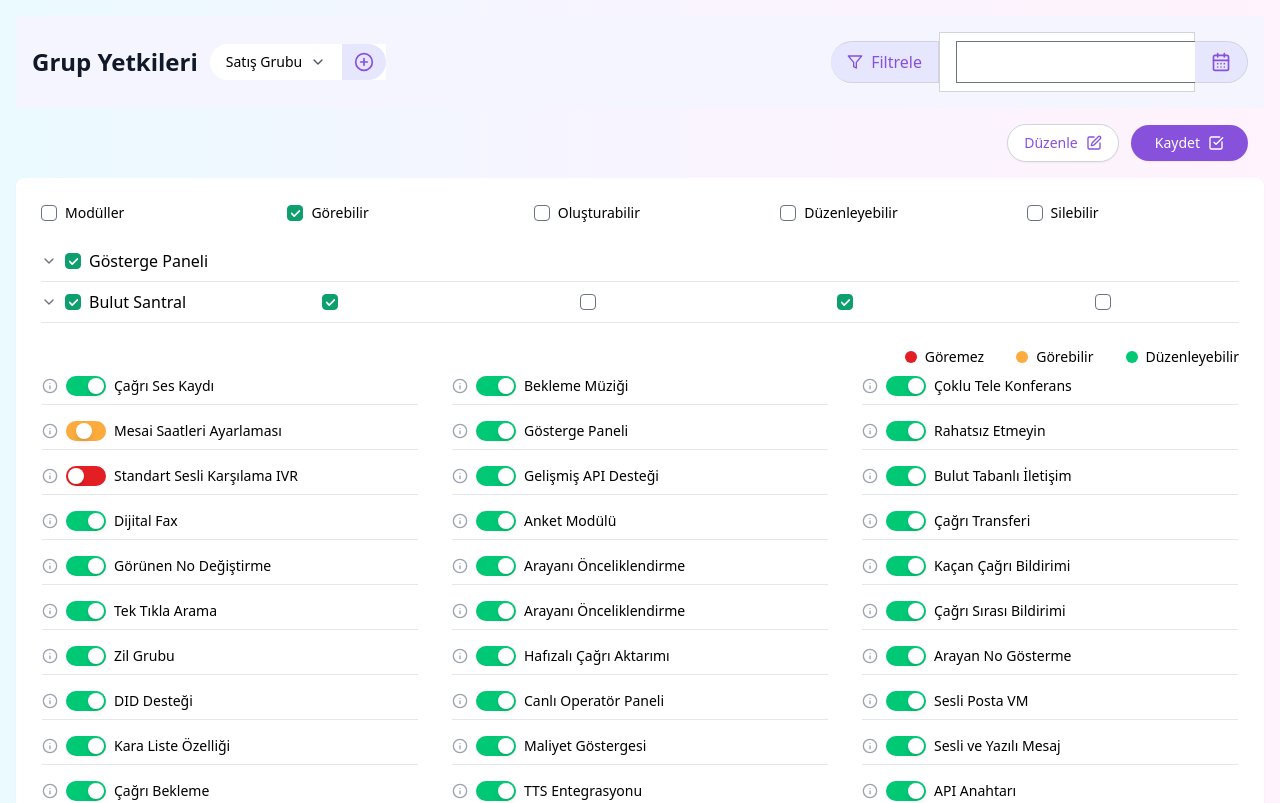
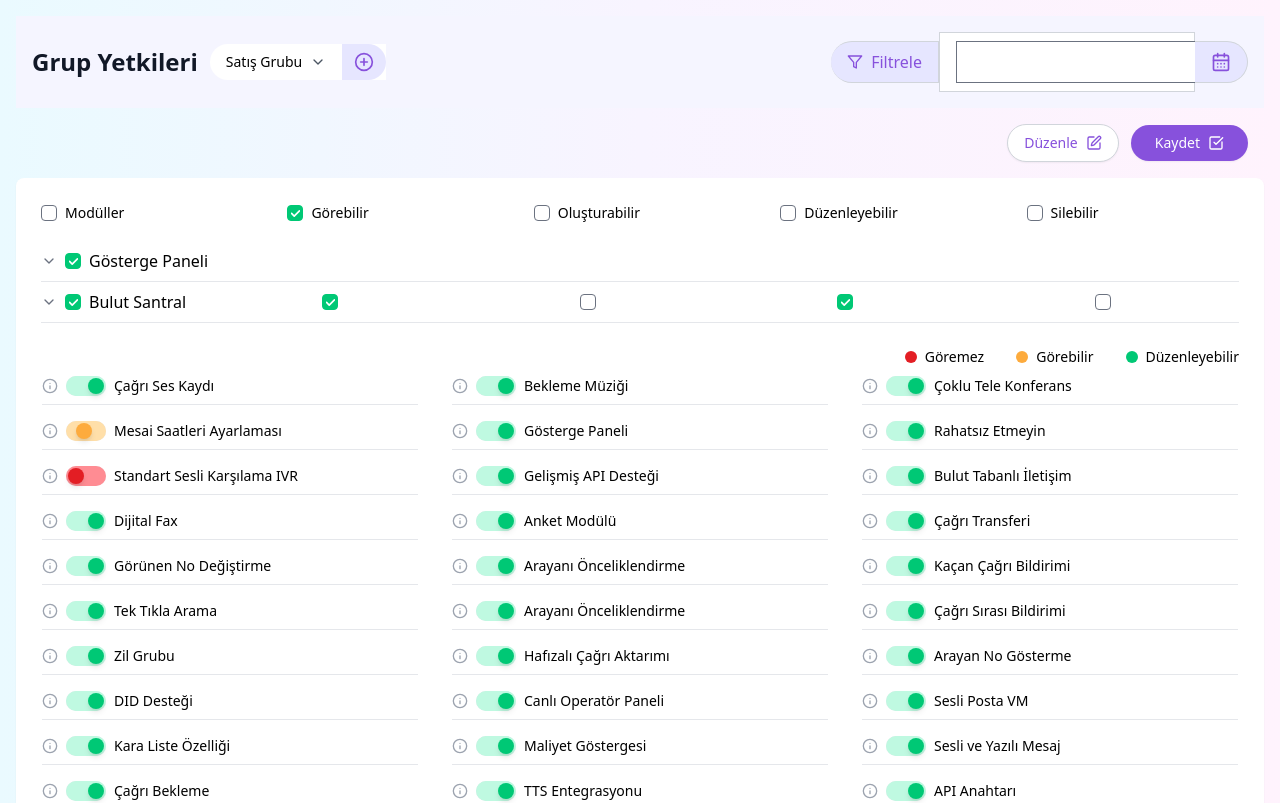
Before and after one commit to fatihkurtl/kbkm_test, a React (Vite) app: page / in a window 1280 px wide. Shown: the top 803 px of the page. Built offline with nearby package versions, Linux system fonts and the light colour scheme.

Commit message:
switchs edited

```diff
--- a/src/App.tsx
+++ b/src/App.tsx
@@ -13,6 +13,19 @@ function App() {
   });
 
   const getStateColor = (state: string) => {
+    switch (state) {
+      case "left":
+        return "bg-[#FF8C93]";
+      case "middle":
+        return "bg-[#FFDFA9]";
+      case "right":
+        return "bg-[#BFF9E1]";
+      default:
+        return "bg-gray-200";
+    }
+  };
+
+  const getSwitchColor = (state: string) => {
     switch (state) {
       case "left":
         return "bg-[#E31E24]";
@@ -70,9 +83,15 @@ function App() {
           <div className="rounded-lg bg-white p-6 shadow-sm">
             <table className="w-full">
               <TableHead />
-              <TableBody features={features} isCollapsed={isCollapsed} setIsCollapsed={setIsCollapsed} toggleFeature={toggleFeature} getStateColor={getStateColor} />
+              <TableBody
+                features={features}
+                isCollapsed={isCollapsed}
+                setIsCollapsed={setIsCollapsed}
+                toggleFeature={toggleFeature}
+                getStateColor={getStateColor}
+                getSwitchColor={getSwitchColor}
+              />
             </table>
-
           </div>
         </div>
       </div>
--- a/src/components/TableBody.tsx
+++ b/src/components/TableBody.tsx
@@ -6,12 +6,22 @@ import Status from "./Status";
 interface TableBodyProps {
   features: IFeature[][];
   isCollapsed: { gosterge: boolean; bulut: boolean };
-  setIsCollapsed: React.Dispatch<React.SetStateAction<{ gosterge: boolean; bulut: boolean }>>;
+  setIsCollapsed: React.Dispatch<
+    React.SetStateAction<{ gosterge: boolean; bulut: boolean }>
+  >;
   toggleFeature: (columnIndex: number, featureId: string) => void;
   getStateColor: (state: string) => string;
+  getSwitchColor: (state: string) => string;
 }
 
-export default function TableBody({ isCollapsed, features, setIsCollapsed, toggleFeature, getStateColor }: TableBodyProps) {
+export default function TableBody({
+  isCollapsed,
+  features,
+  setIsCollapsed,
+  toggleFeature,
+  getStateColor,
+  getSwitchColor,
+}: TableBodyProps) {
   return (
     <tbody>
       <tr>
@@ -36,7 +46,7 @@ export default function TableBody({ isCollapsed, features, setIsCollapsed, toggl
               <input
                 type="checkbox"
                 defaultChecked
-                className="h-4 w-4 rounded text-green-500 checked:text-green-500 checked:border-green-500 focus:ring-0"
+                className="h-4 w-4 rounded text-[#00C875] checked:text-[#00C875] checked:border-[#00C875] focus:ring-0"
               />
               <span>Gösterge Paneli</span>
             </div>
@@ -60,27 +70,27 @@ export default function TableBody({ isCollapsed, features, setIsCollapsed, toggl
               <input
                 type="checkbox"
                 defaultChecked
-                className="h-4 w-4 rounded text-green-500 checked:text-green-500 checked:border-green-500 focus:ring-0"
+                className="h-4 w-4 rounded text-[#00C875] checked:text-[#00C875] checked:border-[#00C875] focus:ring-0"
               />
               <span>Bulut Santral</span>
               <div className="flex flex-1 grid-cols-5 px-32 justify-between">
                 <input
                   type="checkbox"
                   defaultChecked
-                  className="h-4 w-4 rounded text-green-500 checked:text-green-500 checked:border-green-500 focus:ring-0"
+                  className="h-4 w-4 rounded text-[#00C875] checked:text-[#00C875] checked:border-[#00C875] focus:ring-0"
                 />
                 <input
                   type="checkbox"
-                  className="h-4 w-4 rounded text-green-500 checked:text-green-500 checked:border-green-500 focus:ring-0"
+                  className="h-4 w-4 rounded text-[#00C875] checked:text-[#00C875] checked:border-[#00C875] focus:ring-0"
                 />
                 <input
                   type="checkbox"
                   defaultChecked
-                  className="h-4 w-4 rounded text-green-500 checked:text-green-500 checked:border-green-500 focus:ring-0"
+                  className="h-4 w-4 rounded text-[#00C875] checked:text-[#00C875] checked:border-[#00C875] focus:ring-0"
                 />
                 <input
                   type="checkbox"
-                  className="h-4 w-4 rounded text-green-500 checked:text-green-500 checked:border-green-500 focus:ring-0"
+                  className="h-4 w-4 rounded text-[#00C875] checked:text-[#00C875] checked:border-[#00C875] focus:ring-0"
                 />
               </div>
             </div>
@@ -111,13 +121,13 @@ export default function TableBody({ isCollapsed, features, setIsCollapsed, toggl
                                   )}`}
                                 />
                                 <div
-                                  className={`absolute top-0.5 left-0.5 h-4 w-4 transform rounded-full bg-white shadow-md transition-all duration-200 ease-in-out ${
+                                  className={`absolute top-0.5 left-0.5 h-4 w-4 transform rounded-full shadow-md transition-all duration-200 ease-in-out ${
                                     feature.state === "left"
                                       ? "translate-x-0"
                                       : feature.state === "middle"
                                       ? "translate-x-2"
                                       : "translate-x-5"
-                                  }`}
+                                  } ${getSwitchColor(feature.state)}`}
                                 />
                               </button>
                               <span className="text-sm">{feature.name}</span>
--- a/src/components/TableHead.tsx
+++ b/src/components/TableHead.tsx
@@ -6,7 +6,7 @@ export default function TableHead() {
           <div className="flex items-center gap-2">
             <input
               type="checkbox"
-              className="h-4 w-4 rounded text-green-500 checked:text-green-500 checked:border-green-500 focus:ring-0"
+              className="h-4 w-4 rounded text-[#00C875] checked:text-[#00C875] checked:border-[#00C875] focus:ring-0"
             />
             <span className="text-sm font-medium">Modüller</span>
           </div>
@@ -16,7 +16,7 @@ export default function TableHead() {
             <input
               type="checkbox"
               defaultChecked
-              className="h-4 w-4 rounded text-green-500 checked:text-green-500 checked:border-green-500 focus:ring-0"
+              className="h-4 w-4 rounded text-[#00C875] checked:text-[#00C875] checked:border-[#00C875] focus:ring-0"
             />
             <span className="text-sm font-medium">Görebilir</span>
           </div>
@@ -25,7 +25,7 @@ export default function TableHead() {
           <div className="flex items-center gap-2">
             <input
               type="checkbox"
-              className="h-4 w-4 rounded text-green-500 checked:text-green-500 checked:border-green-500 focus:ring-0"
+              className="h-4 w-4 rounded text-[#00C875] checked:text-[#00C875] checked:border-[#00C875] focus:ring-0"
             />
             <span className="text-sm font-medium">Oluşturabilir</span>
           </div>
@@ -34,7 +34,7 @@ export default function TableHead() {
           <div className="flex items-center gap-2">
             <input
               type="checkbox"
-              className="h-4 w-4 rounded text-green-500 checked:text-green-500 checked:border-green-500 focus:ring-0"
+              className="h-4 w-4 rounded text-[#00C875] checked:text-[#00C875] checked:border-[#00C875] focus:ring-0"
             />
             <span className="text-sm font-medium">Düzenleyebilir</span>
           </div>
@@ -43,7 +43,7 @@ export default function TableHead() {
           <div className="flex items-center gap-2">
             <input
               type="checkbox"
-              className="h-4 w-4 rounded text-green-500 checked:text-green-500 checked:border-green-500 focus:ring-0"
+              className="h-4 w-4 rounded text-[#00C875] checked:text-[#00C875] checked:border-[#00C875] focus:ring-0"
             />
             <span className="text-sm font-medium">Silebilir</span>
           </div>
```
